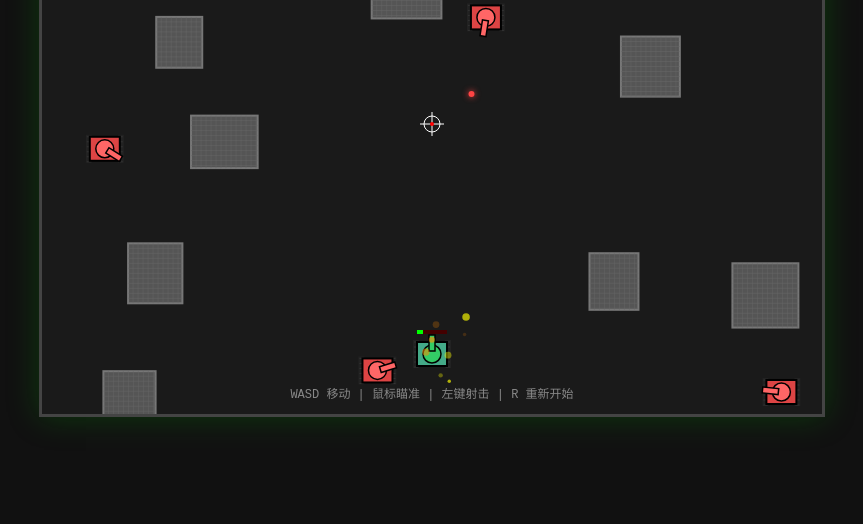
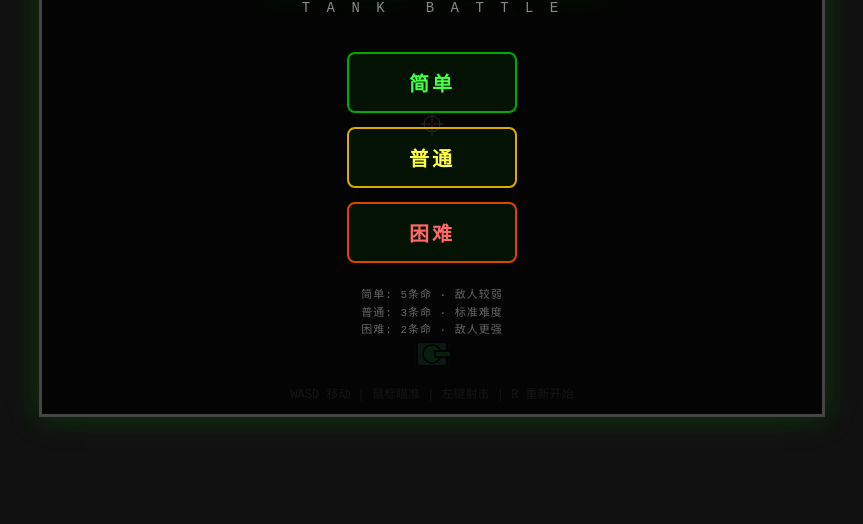
Before and after one commit to skweo/tank-battle, a plain HTML site: page index.html in a window 1280 px wide. Shown: the part 276-800 px from the top of the page, without its empty margins (208-1071 px from the left). Drawn offline with Linux system fonts and the light colour scheme.

Commit message:
feat: add start screen with 3 difficulty levels
Add difficulty selection (easy/normal/hard) that adjusts lives,
enemy spawn rate, enemy HP, and enemy speed.

```diff
--- a/index.html
+++ b/index.html
@@ -68,6 +68,65 @@ canvas {
   letter-spacing: 2px;
 }
 #game-over button:hover { background: #0c0; }
+#start-screen {
+  position: absolute;
+  top: 0; left: 0; right: 0; bottom: 0;
+  display: flex;
+  flex-direction: column;
+  justify-content: center;
+  align-items: center;
+  gap: 24px;
+  background: rgba(0,0,0,0.85);
+  z-index: 10;
+}
+#start-screen h1 {
+  color: #0f0;
+  font-size: 52px;
+  text-shadow: 0 0 30px rgba(0,255,0,0.8), 0 0 60px rgba(0,255,0,0.4);
+  letter-spacing: 6px;
+  margin-bottom: 8px;
+}
+#start-screen .subtitle {
+  color: #888;
+  font-size: 14px;
+  letter-spacing: 4px;
+  margin-top: -16px;
+}
+#start-screen .difficulty-buttons {
+  display: flex;
+  flex-direction: column;
+  gap: 14px;
+  margin-top: 12px;
+}
+#start-screen .diff-btn {
+  padding: 14px 60px;
+  font-size: 20px;
+  font-family: 'Courier New', monospace;
+  font-weight: bold;
+  letter-spacing: 3px;
+  border: 2px solid #0a0;
+  border-radius: 8px;
+  cursor: pointer;
+  color: #0f0;
+  background: rgba(0,100,0,0.15);
+  transition: all 0.2s;
+}
+#start-screen .diff-btn:hover {
+  background: rgba(0,180,0,0.3);
+  box-shadow: 0 0 20px rgba(0,255,0,0.4);
+  transform: scale(1.05);
+}
+#start-screen .diff-btn.easy { border-color: #0a0; color: #4f4; }
+#start-screen .diff-btn.normal { border-color: #da0; color: #ff4; }
+#start-screen .diff-btn.hard { border-color: #d40; color: #f66; }
+#start-screen .diff-btn.hard:hover { box-shadow: 0 0 20px rgba(255,0,0,0.4); }
+#start-screen .diff-info {
+  color: #666;
+  font-size: 11px;
+  letter-spacing: 1px;
+  text-align: center;
+  line-height: 1.6;
+}
 #instructions {
   position: absolute;
   bottom: 12px;
@@ -94,6 +153,16 @@ canvas {
     <p>最终得分: <span id="final-score">0</span></p>
     <button onclick="restartGame()">重新开始</button>
   </div>
+  <div id="start-screen">
+    <h1>坦 克 大 战</h1>
+    <p class="subtitle">T A N K &nbsp; B A T T L E</p>
+    <div class="difficulty-buttons">
+      <button class="diff-btn easy" onclick="startGame('easy')">简单</button>
+      <button class="diff-btn normal" onclick="startGame('normal')">普通</button>
+      <button class="diff-btn hard" onclick="startGame('hard')">困难</button>
+    </div>
+    <p class="diff-info">简单: 5条命 · 敌人较弱<br>普通: 3条命 · 标准难度<br>困难: 2条命 · 敌人更强</p>
+  </div>
   <div id="instructions">WASD 移动 | 鼠标瞄准 | 左键射击 | R 重新开始</div>
 </div>
 
@@ -112,6 +181,14 @@ let lives = 3;
 let level = 1;
 let gameRunning = true;
 let gameOverFlag = false;
+let currentDifficulty = 'normal';
+
+// --- Difficulty Settings ---
+const difficultySettings = {
+  easy:   { lives: 5, spawnRate: 180, enemyHpBonus: -1, playerHp: 6, enemySpeedMul: 0.75, label: '简单' },
+  normal: { lives: 3, spawnRate: 150, enemyHpBonus: 0,  playerHp: 5, enemySpeedMul: 1.0,  label: '普通' },
+  hard:   { lives: 2, spawnRate: 100, enemyHpBonus: 1,  playerHp: 4, enemySpeedMul: 1.3,  label: '困难' },
+};
 
 // --- Input ---
 const keys = {};
@@ -280,7 +357,7 @@ class Tank {
 
 class PlayerTank extends Tank {
   constructor() {
-    super(W/2, H - 60, '#4a8', '#3c6', 2.5, 5);
+    super(W/2, H - 60, '#4a8', '#3c6', 2.5, difficultySettings[currentDifficulty].playerHp);
     this.shootDelay = 15;
     this.invincible = 0;
   }
@@ -509,7 +586,9 @@ function spawnEnemy() {
   const maxIdx = Math.min(3, Math.floor(level / 2));
   const idx = Math.floor(Math.random() * (maxIdx + 1));
   const type = enemyTypes[idx];
-  enemies.push(new EnemyTank(x, y, type.color, type.turret, type.speed, type.hp + Math.floor(level / 3)));
+  const diff = difficultySettings[currentDifficulty];
+  const hp = Math.max(1, type.hp + Math.floor(level / 3) + diff.enemyHpBonus);
+  enemies.push(new EnemyTank(x, y, type.color, type.turret, type.speed * diff.enemySpeedMul, hp));
 }
 
 // --- Collision detection ---
@@ -585,7 +664,8 @@ function update() {
 
   // Spawn enemies
   spawnTimer++;
-  const spawnRate = Math.max(40, 150 - level * 8);
+  const diff = difficultySettings[currentDifficulty];
+  const spawnRate = Math.max(40, diff.spawnRate - level * 8);
   const maxEnemies = 3 + level;
   if (spawnTimer >= spawnRate && enemies.length < maxEnemies) {
     spawnTimer = 0;
@@ -666,6 +746,32 @@ function restartGame() {
   score = 0;
   lives = 3;
   level = 1;
+  gameRunning = false;
+  gameOverFlag = false;
+  player = new PlayerTank();
+  enemies = [];
+  playerBullets = [];
+  enemyBullets = [];
+  particles.length = 0;
+  spawnTimer = 0;
+  difficultyTimer = 0;
+  document.getElementById('game-over').classList.remove('visible');
+  document.getElementById('start-screen').style.display = 'flex';
+}
+
+// --- Init ---
+function init() {
+  player = new PlayerTank();
+  gameRunning = false;
+  document.getElementById('start-screen').style.display = 'flex';
+}
+
+function startGame(difficulty) {
+  currentDifficulty = difficulty;
+  const diff = difficultySettings[difficulty];
+  lives = diff.lives;
+  score = 0;
+  level = 1;
   gameRunning = true;
   gameOverFlag = false;
   player = new PlayerTank();
@@ -676,15 +782,12 @@ function restartGame() {
   spawnTimer = 0;
   difficultyTimer = 0;
   generateObstacles();
+  for (let i = 0; i < 2; i++) spawnEnemy();
+  document.getElementById('start-screen').style.display = 'none';
   document.getElementById('game-over').classList.remove('visible');
-}
-
-// --- Init ---
-function init() {
-  player = new PlayerTank();
-  generateObstacles();
-  // Spawn initial enemies
-  for (let i = 0; i < 2; i++) spawnEnemy();
+  document.getElementById('lives').textContent = lives;
+  document.getElementById('score').textContent = score;
+  document.getElementById('level').textContent = level;
 }
 
 init();
```
